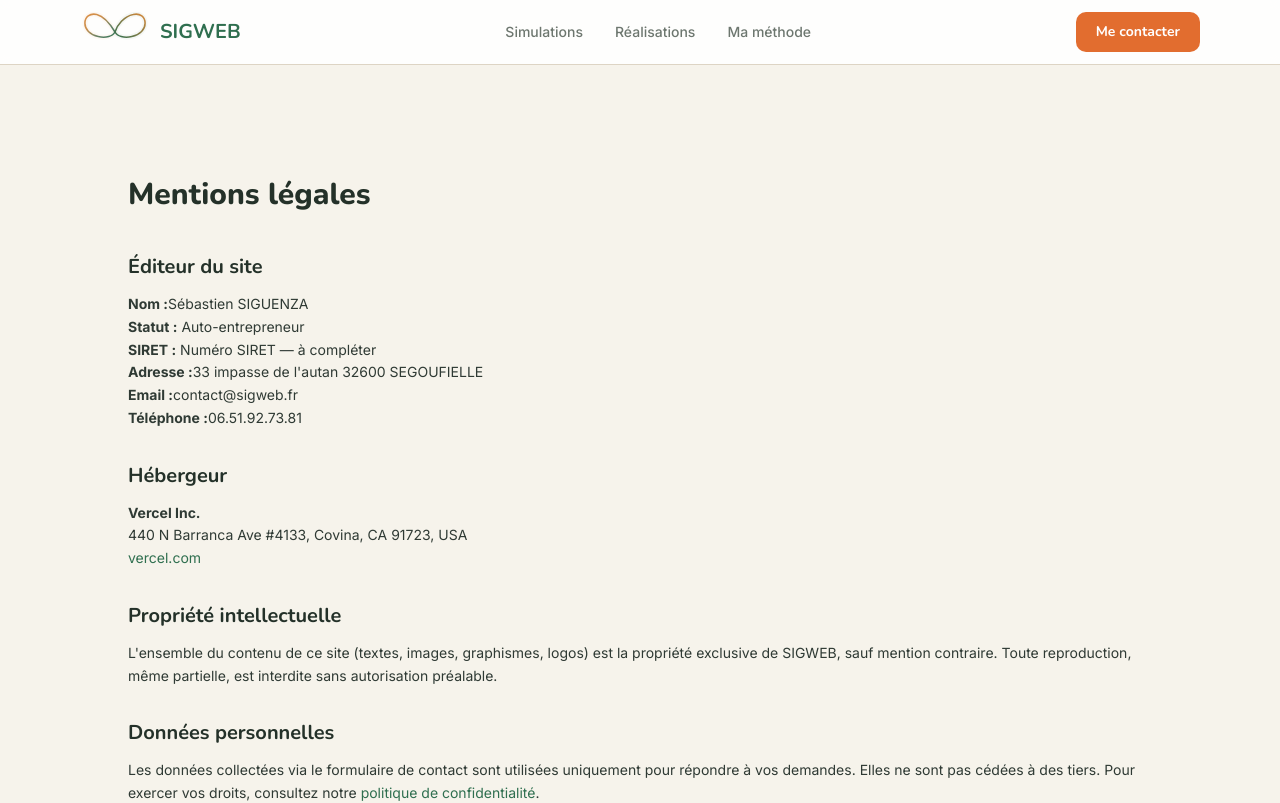
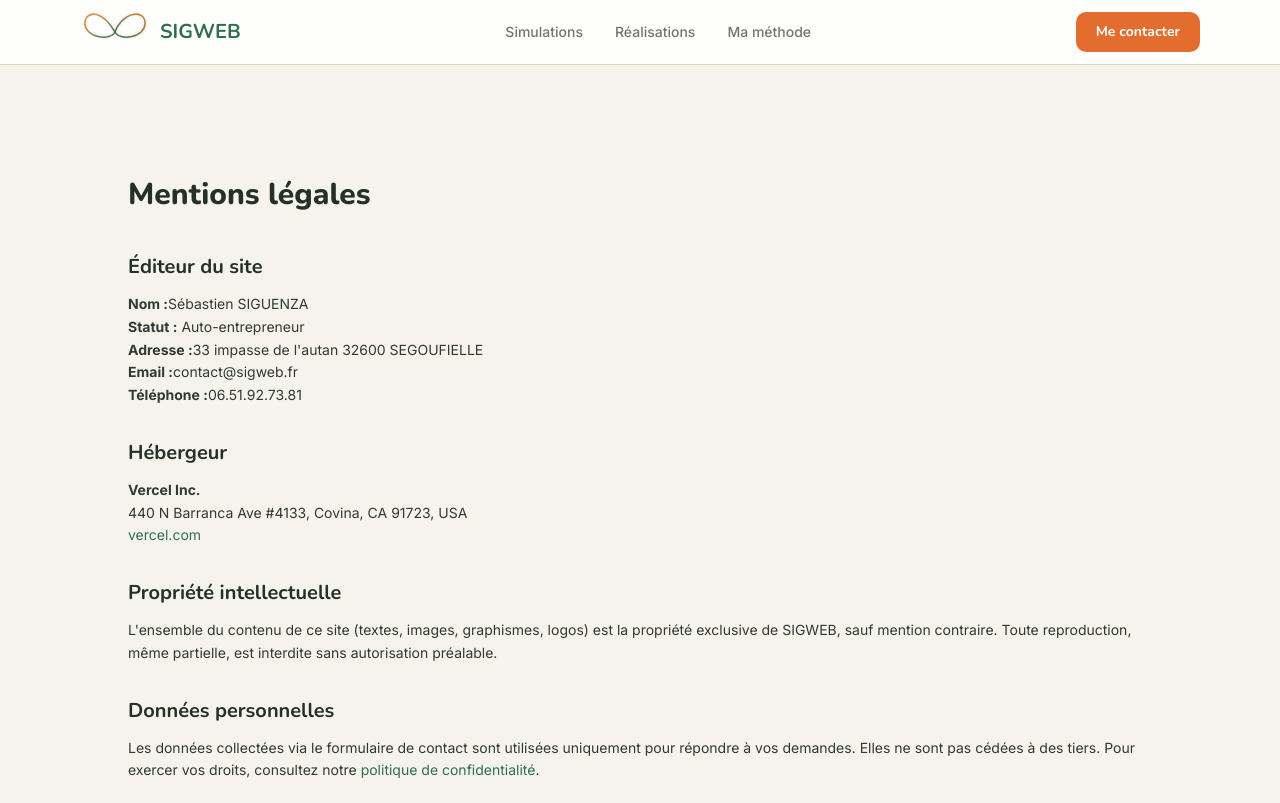
Before and after one commit to sebkeops/sigweb, a Next.js app: page /mentions-legales in a window 1280 px wide. Shown: the top 803 px of the page. Built offline with nearby package versions, Linux system fonts and the light colour scheme; no server answers.

Commit message:
fix: SIRET mis en commentaire (à compléter ultérieurement)
Co-Authored-By: Claude Sonnet 4.6 <noreply@anthropic.com>

```diff
--- a/app/mentions-legales/page.tsx
+++ b/app/mentions-legales/page.tsx
@@ -21,7 +21,7 @@ export default function MentionsLegalesPage() {
               {/* TODO: Remplacer par vos vraies informations */}
               <strong>Nom :</strong>Sébastien SIGUENZA<br />
               <strong>Statut :</strong> Auto-entrepreneur<br />
-              <strong>SIRET :</strong> Numéro SIRET — à compléter<br />
+              {/* <strong>SIRET :</strong> TODO<br /> */}
               <strong>Adresse :</strong>33 impasse de l'autan 32600 SEGOUFIELLE<br />
               <strong>Email :</strong>contact@sigweb.fr <br />
               <strong>Téléphone :</strong>06.51.92.73.81
```
